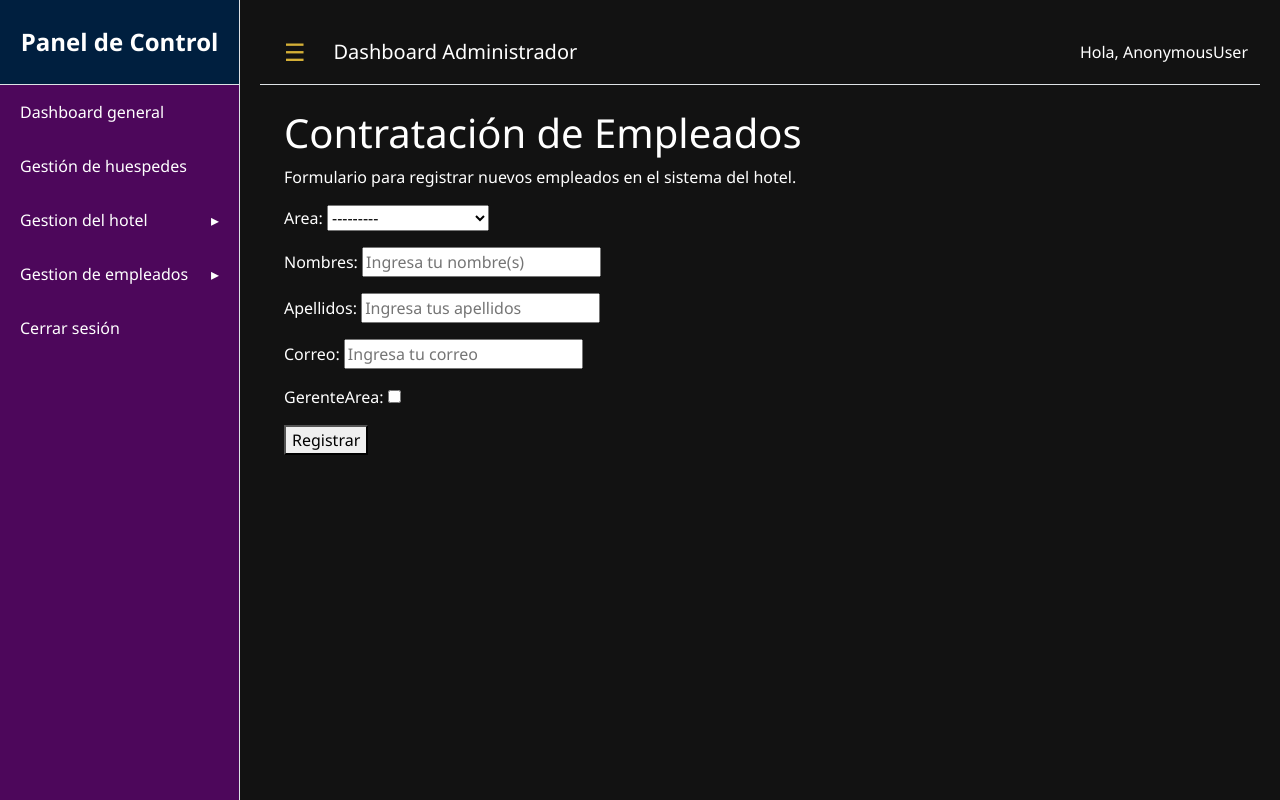
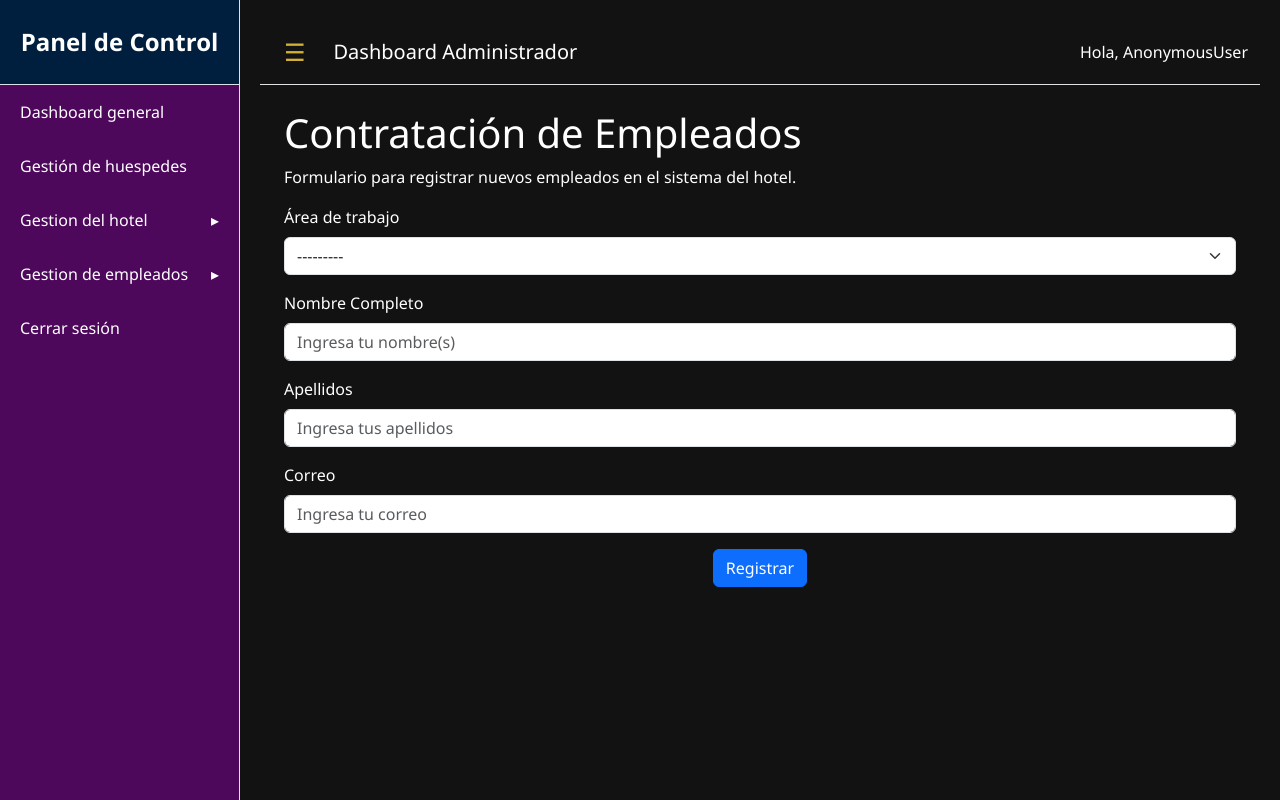
Before and after one commit to Arzubide/Projects, a Django app: page /Administrador/Registro-Empleados/ in a window 1280 px wide. Run offline with Django 5.2, Linux system fonts and the light colour scheme; tables that the repository leaves empty hold one stand-in row (values such as "Sample post").

Commit message:
se termina de agregar el front del administrador

```diff
--- a/Python/Django/GreenSaty/greenstay/applications/administrador/forms.py
+++ b/Python/Django/GreenSaty/greenstay/applications/administrador/forms.py
@@ -16,21 +16,29 @@ class ModeloRegistroPersonal(forms.ModelForm):
 
         widgets = {
             'area': forms.Select(
-
+                attrs = {
+                    'class' : 'form-select'
+                }
             ),
             'nombres' : forms.TextInput(
                 attrs={
-                    'placeholder' : 'Ingresa tu nombre(s)'
+                    'placeholder' : 'Ingresa tu nombre(s)',
+                    'class': 'form-control',
+                    'id' : 'nombreArea'
                 }
             ),
             'apellidos' : forms.TextInput(
                 attrs={
-                    'placeholder' : 'Ingresa tus apellidos'
+                    'placeholder' : 'Ingresa tus apellidos',
+                    'class': 'form-control',
+                    'id' : 'nombreArea'
                 }
             ),
             'correo' : forms.EmailInput(
                 attrs={
-                    'placeholder' : 'Ingresa tu correo'
+                    'placeholder' : 'Ingresa tu correo',
+                    'class': 'form-control',
+                    'id' : 'nombreArea'
                 }
             ),
             'gerenteArea' : forms.CheckboxInput()
--- a/Python/Django/GreenSaty/greenstay/greenstay/settings.py
+++ b/Python/Django/GreenSaty/greenstay/greenstay/settings.py
@@ -126,7 +126,7 @@ USE_TZ = True
 # Static files (CSS, JavaScript, Images)
 # https://docs.djangoproject.com/en/5.2/howto/static-files/
 
-STATIC_URL = '/static/'
+STATIC_URL = 'static/'
 STATICFILES_DIRS = [BASE_DIR / 'static']
 
 # Default primary key field type
--- a/Python/Django/GreenSaty/greenstay/templates/administrador/Contratacion.html
+++ b/Python/Django/GreenSaty/greenstay/templates/administrador/Contratacion.html
@@ -19,8 +19,27 @@
                 <p>Formulario para registrar nuevos empleados en el sistema del hotel.</p>
 
                 <form method="post"> {% csrf_token %}
-                    {{form.as_p}}
-                    <button type="submit">Registrar</button>
+                    <div class="mb-3">
+                        <label for="nombre" class="form-label">Área de trabajo</label>
+                        {{form.area}}
+                    </div>
+                    <div class="mb-3">
+                        <label for="nombre" class="form-label">Nombre Completo</label>
+                        {{form.nombres}}
+                    </div>
+                    <div class="mb-3">
+                        <label for="nombre" class="form-label">Apellidos</label>
+                        {{form.apellidos}}
+                    </div>
+                    <div class="mb-3">
+                        <label for="nombre" class="form-label">Correo</label>
+                        {{form.correo}}
+                    </div>
+
+                    <div class="mb-3" style="text-align: center;">
+                        <button type="submit" class="btn btn-primary">Registrar</button>
+                    </div>
+
                 </form>
             </div>
 
--- a/Python/Django/GreenSaty/greenstay/templates/areas/Creacion_servicios.html
+++ b/Python/Django/GreenSaty/greenstay/templates/areas/Creacion_servicios.html
@@ -26,7 +26,7 @@
                             <label for="" class="form-label">Horario del funcionamiento</label>
                         {{form.horarioFuncionamiento}}
                         </div>
-                        <div class="mb-3">
+                        <div class="mb-3" style="text-align: center;">
                             <button type="submit" class="btn btn-primary">Registrar</button>
                         </div>
 
```
Also changed, not shown: Python/Django/GreenSaty/greenstay/templates/areas/RegistroArea.html (deleted, +0 -13 lines).
